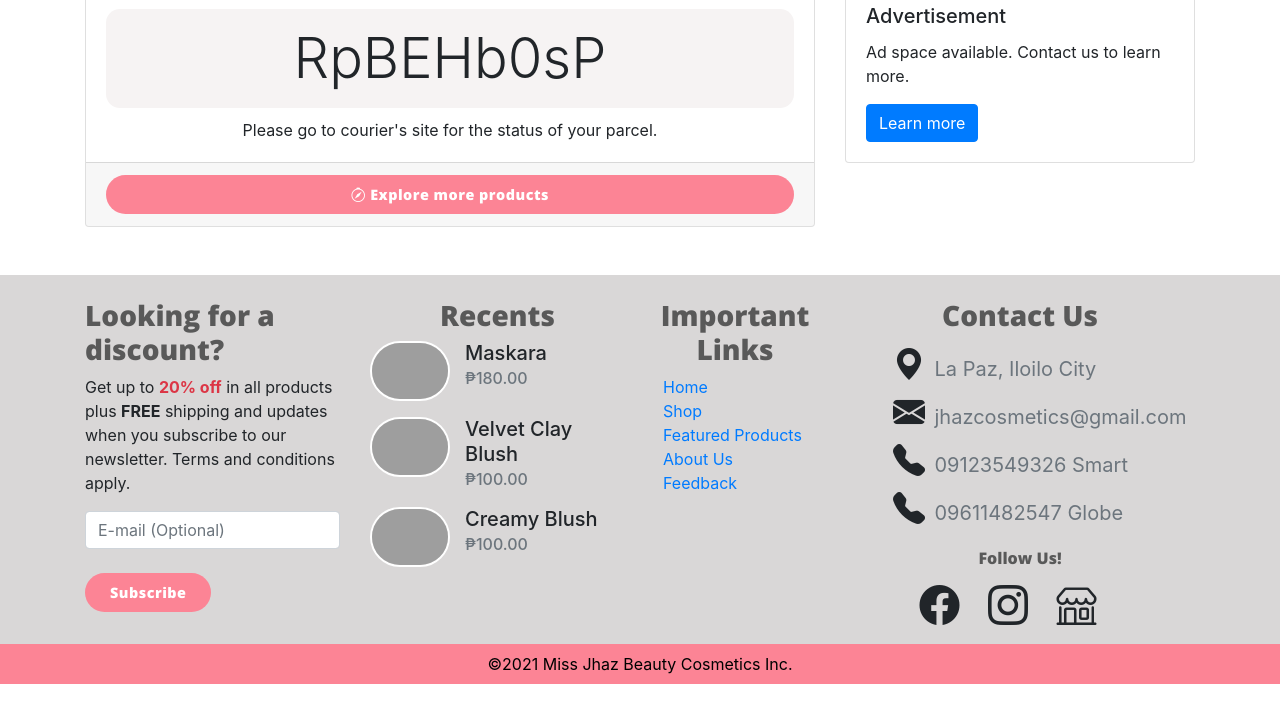
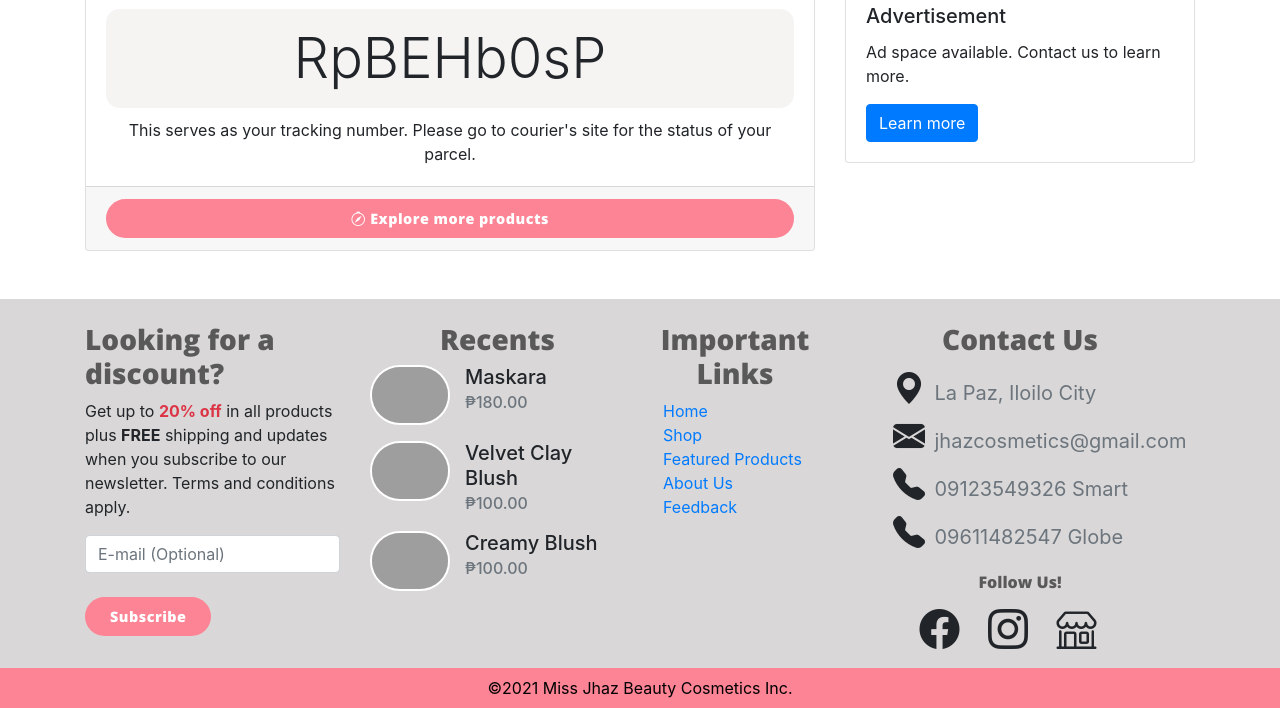
Before and after one commit to jjpormento21/TheJaJeJiJoJu, a Flask app: page /checkout-test in a window 1280 px wide. Shown: the part 508-1216 px from the top of the page. Before the commit the page ends 1192 px from the top, so only its background shows below. Run offline with Flask 2, Linux system fonts and the light colour scheme; some libraries are stand-ins or nearby versions; grey boxes are pictures that could not be loaded.

Commit message:
edited confirmation message

```diff
--- a/templates/checkout-confirm.html
+++ b/templates/checkout-confirm.html
@@ -34,9 +34,9 @@
                         alt="order-success" id="orderCompleteImg">
                     <h2 class="card-title">Your order is complete!</h2>
                     <p>We have sent your receipt to your email. Thank you for shopping with us.</p>
-                    <h4>Your tracking number is: </h4>
+                    <h4>Your reference number is: </h4>
                     <p class="display-4" id="trackNum"></p>
-                    <p class="card-subtitle">Please go to courier's site for the status of your parcel.</p>
+                    <p class="card-subtitle">This serves as your tracking number. Please go to courier's site for the status of your parcel.</p>
                 </div>
                 <div class="card-footer">
                     <a href="/" class="btn btn-main btn-block"><i class="bi bi-compass"></i> Explore more products</a>
```
